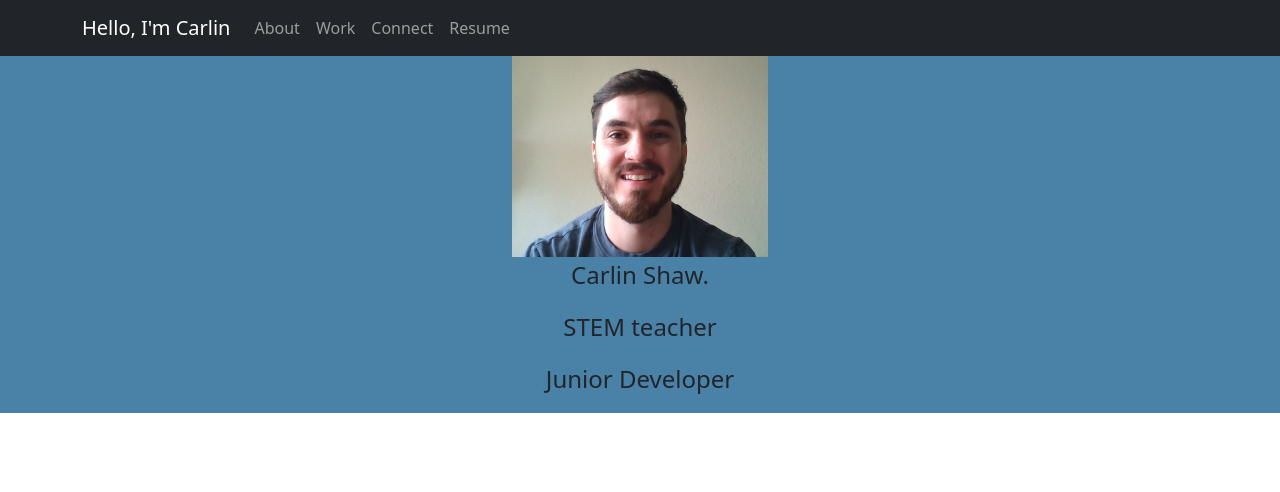
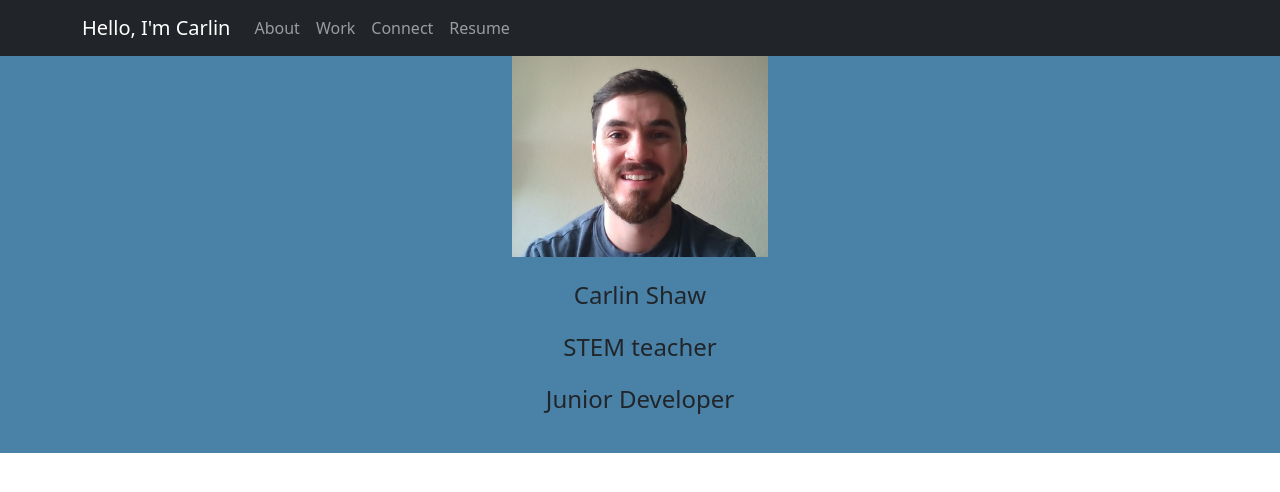
Before and after one commit to carlinjshaw/react_portfolio_cs, a React (Create React App) app: page / in a window 1280 px wide. Shown: the top 492 px of the page. Built offline with nearby package versions, Linux system fonts and the light colour scheme.

Commit message:
spacing and background color

```diff
--- a/src/App.css
+++ b/src/App.css
@@ -73,8 +73,9 @@ border: solid;
   /* flex-wrap: wrap; */
   /* justify-content: center; */
   background-color: rgb(73, 129, 167);
-
-  margin:0;
+  box-sizing: border-box;
+  height: max-content;
+  margin:0px ;
 }
 
 .profileImage {
@@ -95,3 +96,8 @@ border: solid;
   flex-direction: column;
   justify-content: center;
 } */
+
+.workPage {
+  background-color: rgb(73, 129, 167);
+
+}
--- a/src/App.js
+++ b/src/App.js
@@ -20,7 +20,6 @@ function App() {
 
       <Header setCurrentPage={setCurrentPage}/>
       <About currentPage={currentPage}/>
-
       <Work currentPage= {currentPage}/>
       <Connect currentPage={currentPage}/>
       <Resume currentPage={currentPage}/>
--- a/src/components/About.js
+++ b/src/components/About.js
@@ -4,33 +4,21 @@ import Form from 'react-bootstrap/Form'
 import FloatingLabel from 'react-bootstrap/esm/FloatingLabel';
 
 function About(props) {
-
-    function isExpanded() {
-        if(props.currentPage === "About") {
+  if (props.currentPage === "About") {
     return (
-              <div class = "about_page">
+      <div class="about_page">
         <img class="profileImage about_item" src={profile}></img>
-                <article class= "about_text about_item">
-                    <p>Carlin Shaw.</p>
+        <article class="about_text item">
+          <p>Carlin Shaw</p>
           <p>STEM teacher</p>
           <p>Junior Developer</p>
         </article>
-
       </div>
     );
   } else {
-            return (
-                <div>
-                </div>
-            )
+    return <div></div>;
   }
 }
 
-    return (
-        <div>
-           {isExpanded()}
-        </div>
-    );
-}
 
 export default About;
--- a/src/components/Work.js
+++ b/src/components/Work.js
@@ -12,7 +12,7 @@ function Work(props) {
 
 
     return (
-      <div>
+      <div class = "workPage">
         <div class="cards-container">
           <div class="item">
               <h4>MVC Blog</h4>
```
Lines whose indentation alone changed are shown as unchanged.
